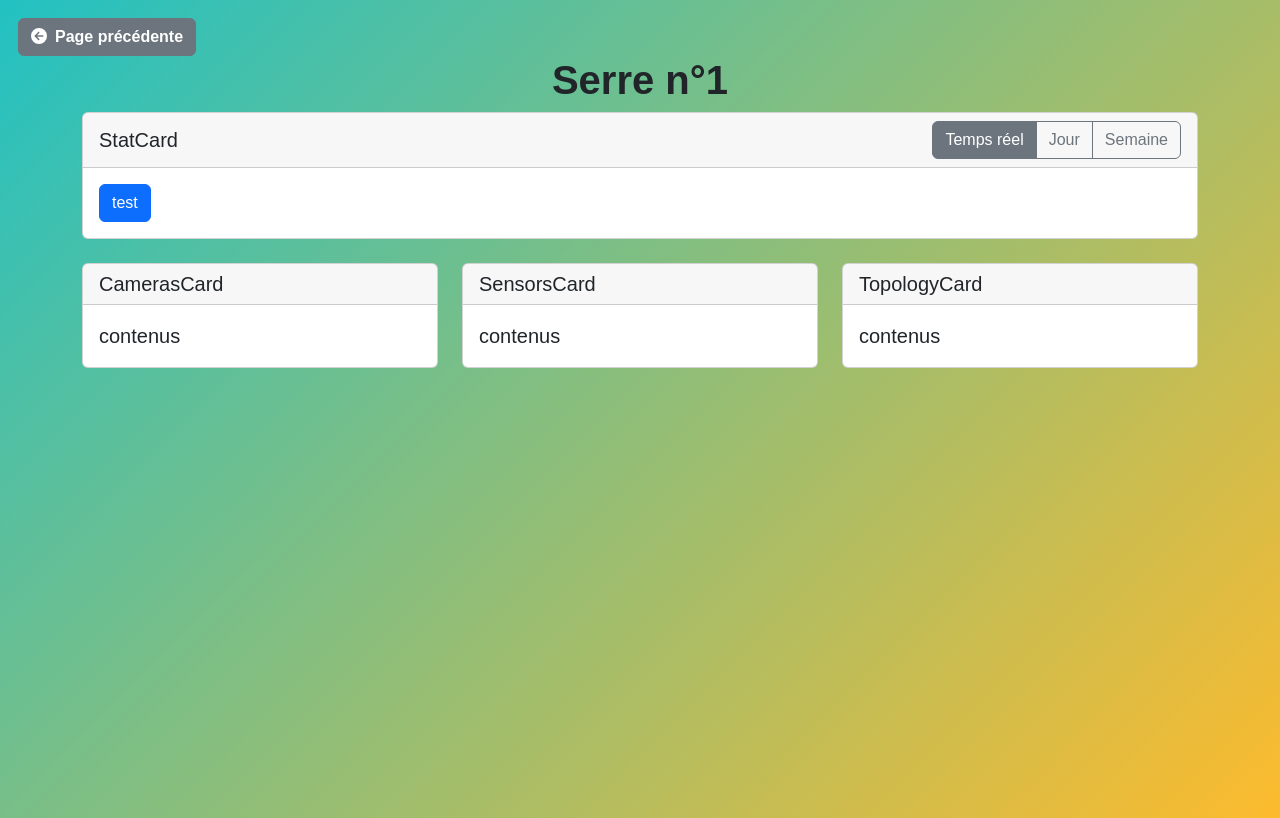
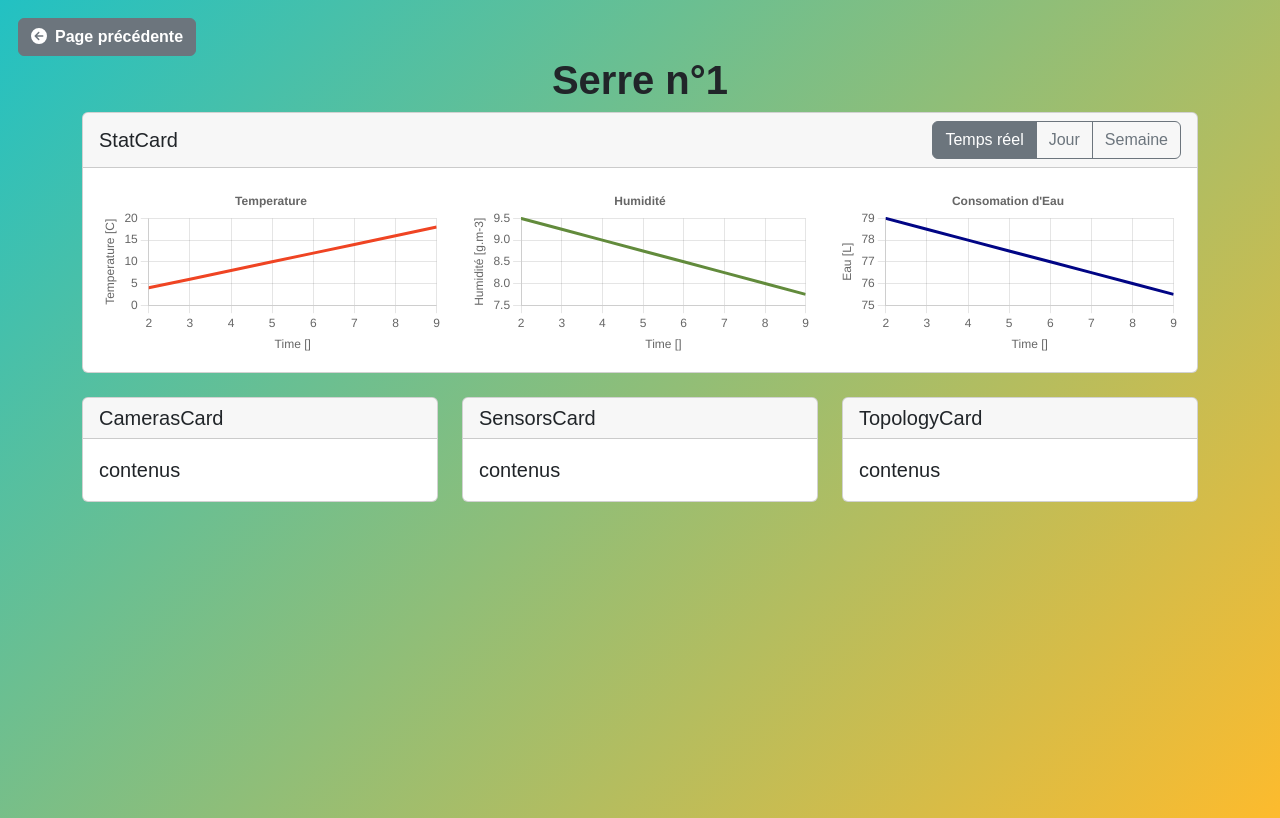
Before and after one commit to renaudlesperance/inf6405_projet, a React (Create React App) app: page /Dashboard/1 in a window 1280 px wide. Built offline with nearby package versions, Linux system fonts and the light colour scheme.

Commit message:
Correct DrawLine component and start adding param to it

```diff
--- a/src/components/dashboard/Dashboard.js
+++ b/src/components/dashboard/Dashboard.js
@@ -31,108 +31,34 @@ ChartJS.register(
   Legend
 );
 
-export const options = {
-  responsive: true,
-  plugins: {
-    legend: {},
-    title: {
-      display: true,
-      text: 'Chart.js Line Chart',
-    },
-  },
-  scales: {
-    x: {
-        type: 'linear',
-        min: 2,
-        max: 9,
-        title: {
-          display: true,
-          text: 'Your Title'
-        }
-    },
-    y: {
-        type: 'linear',
-        title: {
-          display: true,
-          text: Data.hum_values[2],
-        }
-    },
-  },
-  elements: {
-      point: {
-          radius: 0 // default to disabled in all datasets
-      },
-  },
-};
 
-const labels = Data.labels;
-export const dataTemp = {
-  labels,
-  datasets: [
-    {
-      label: 'Dataset 1',
-      data: Data.temp_values,
-      borderColor: 'rgb(255, 99, 132)',
-      backgroundColor: 'rgba(255, 99, 132, 0.5)',
-    },
-  ],
-};
+const DrawLine = ({data_v,title,color,x_label,y_label}) => {
+  const labels = Data.labels;
 
-export const dataHum = {
-  labels,
-  datasets: [
-    {
-      label: 'Dataset 1',
-      data: Data.hum_values,
-      borderColor: 'rgb(255, 99, 132)',
-      backgroundColor: 'rgba(255, 99, 132, 0.5)',
-    },
-  ],
-};
-
-export const dataWater = {
-  labels,
-  datasets: [
-    {
-      label: 'Dataset 1',
-      data: Data.water_values,
-      borderColor: 'rgb(255, 99, 132)',
-      backgroundColor: 'rgba(255, 99, 132, 0.5)',
-    },
-  ],
-};
-
-// const chart = new ChartJS();
-// chart.options.title.text = 'new title';
-// chart.update();
-
-
-// export const lineChart = new ChartJS( {
-//   type: 'line',
-//   data: dataWater,
-//   options : options
-// });
-
-const drawLine = ({}) => {
   const data = {
     labels,
     datasets: [
       {
         label: 'Dataset 1',
-        data: Data.water_values,
-        borderColor: 'rgb(255, 99, 132)',
-        backgroundColor: 'rgba(255, 99, 132, 0.5)',
+        data: data_v,
+        // borderColor: 'rgb(255, 99, 132)',
+        // backgroundColor: 'rgba(255, 99, 132, 0.5)',
+        borderColor: color,
+        backgroundColor: color,
       },
     ],
   }
 
   const options_test = {
+    maintainAspectRatio: true,
     responsive: true,
     plugins: {
-      legend: {},
+      legend: {
+        display: false
+      },
       title: {
         display: true,
-        text: 'Chart.js Line Chart',
+        text: title,
       },
     },
     scales: {
@@ -142,30 +68,32 @@ const drawLine = ({}) => {
           max: 9,
           title: {
             display: true,
-            text: 'Your Title'
+            text: x_label
           }
       },
       y: {
           type: 'linear',
           title: {
             display: true,
-            text: Data.hum_values[2],
+            text: y_label,
           }
       },
     },
     elements: {
         point: {
-            radius: 0 // default to disabled in all datasets
+          radius: 0
         },
     },
   }
 
   return (
-    <div>
     <Line options={options_test} data={data} />
-    </div>
   )
 }
+
+const dataW = Data.water_values;
+const dataT = Data.temp_values;
+const dataH = Data.hum_values;
 
 function StatCard () {
   const [active, setActive] = useState(1)
@@ -185,15 +113,13 @@ function StatCard () {
       <Card.Body>
         <Row>
           <Col>
-          <Button onClick={() => drawLine}> test </Button>
-            <drawLine/>
-            {/* <Line options={options} data={dataTemp}/> */}
+            <DrawLine data_v = {dataT} title = "Temperature" x_label = "Time []" y_label = "Temperature [C]" color="#ef4423"/>
           </Col>
           <Col>
-            {/* <Line options={options} data={dataHum} /> */}
+            <DrawLine data_v = {dataH} title = "Humidité" x_label = "Time []" y_label = "Humidité [g.m-3]" color="#628b3c"/>
           </Col>
           <Col>
-            {/* <Line options={options} data={dataWater} /> */}
+            <DrawLine data_v = {dataW} title = "Consomation d'Eau" x_label = "Time []" y_label = "Eau [L]" color="#010585"/>
           </Col>
         </Row>
       </Card.Body>
```
